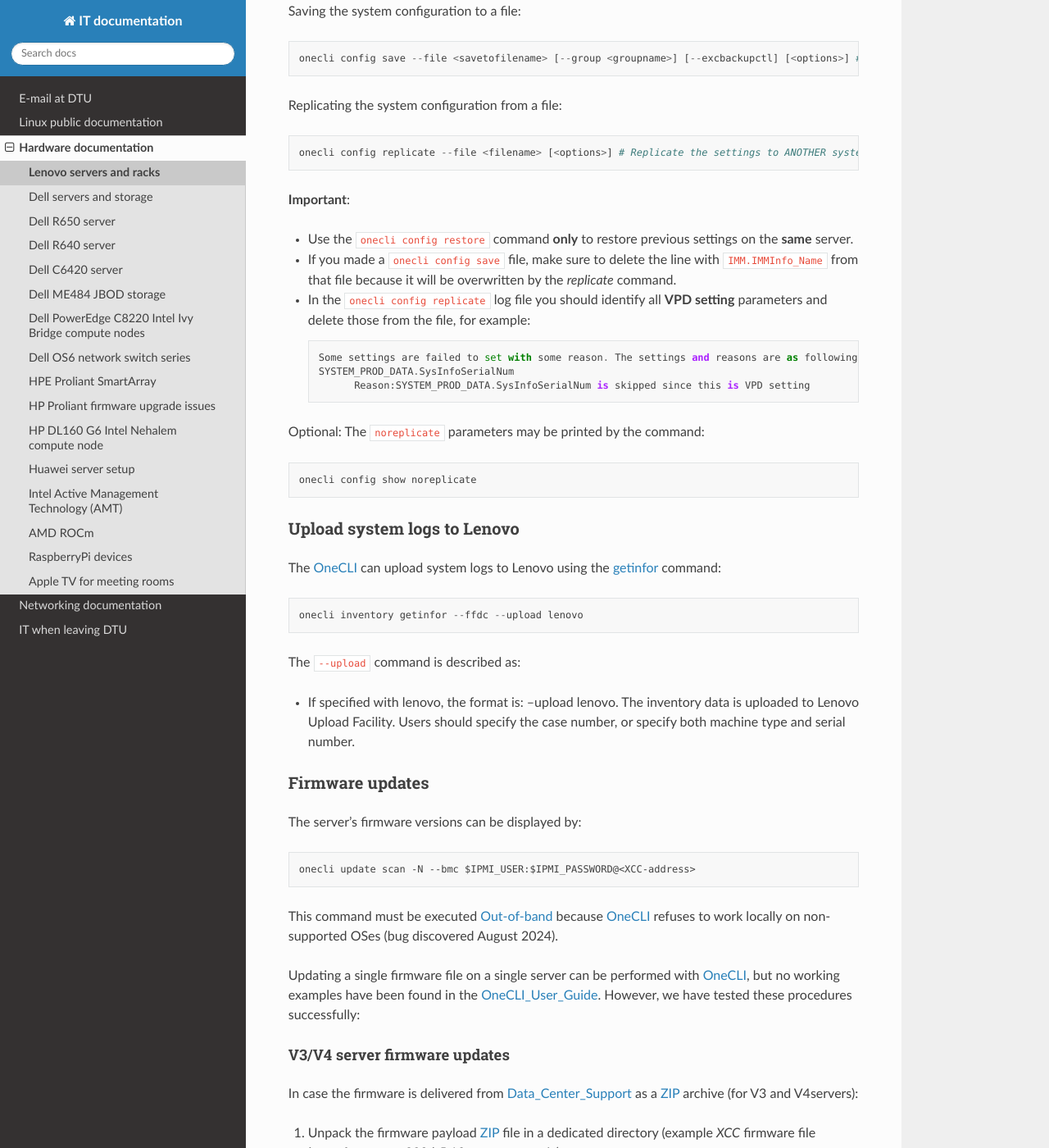
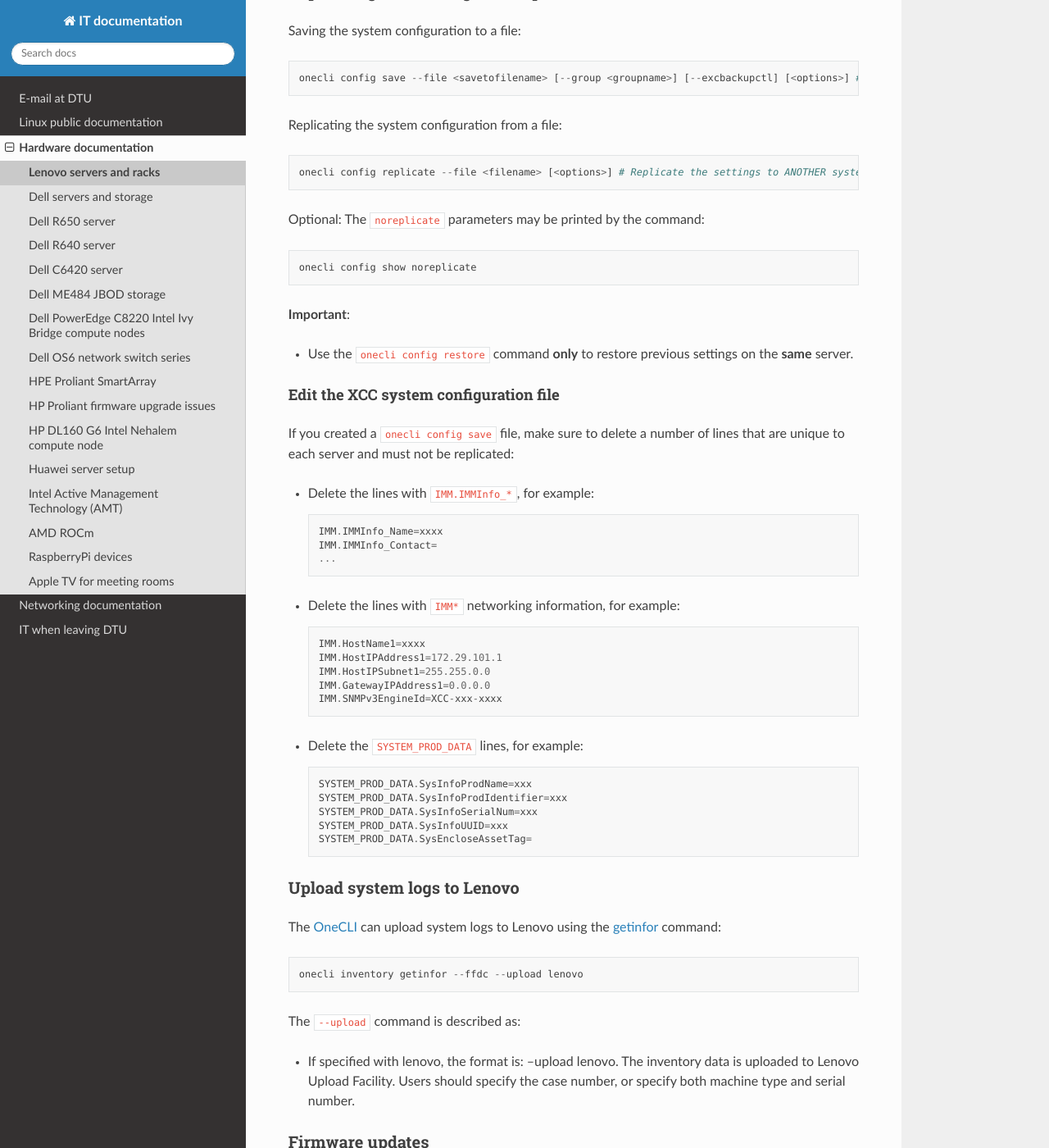
Before and after one commit to OleHolmNielsen/ITwiki, a Sphinx documentation site: the page built from docs/Lenovo_XClarity_BMC.rst, in a window 1280 px wide and 1400 px high, scrolled down 3984 px. Shown: the whole window at 82% size. Built offline with Sphinx 7.4.7 and the Read the Docs theme 3.1.0, drawn with Linux system fonts in a browser that asks for light colours; some of the changed text lies outside the part shown.

Commit message:
Edit the XCC system configuration file

```diff
--- a/docs/Lenovo_XClarity_BMC.rst
+++ b/docs/Lenovo_XClarity_BMC.rst
@@ -169,22 +169,41 @@ Replicating the system configuration from a file::
 
   onecli config replicate --file <filename> [<options>] # Replicate the settings to ANOTHER system
 
+Optional: The ``noreplicate`` parameters may be printed by the command::
+
+  onecli config show noreplicate
+
 **Important**:
 
 * Use the ``onecli config restore`` command **only** to restore previous settings on the **same** server.
 
-* If you made a ``onecli config save`` file, make sure to delete the line with ``IMM.IMMInfo_Name`` from that file because it
-  will be overwritten by the *replicate* command.
+Edit the XCC system configuration file
+.......................................
 
-* In the ``onecli config replicate`` log file you should identify all **VPD setting** parameters and delete those from the file, for example::
+If you created a ``onecli config save`` file, make sure to delete a number of lines
+that are unique to each server and must not be replicated:
 
-    Some settings are failed to set with some reason. The settings and reasons are as following:
-    SYSTEM_PROD_DATA.SysInfoSerialNum
-          Reason:SYSTEM_PROD_DATA.SysInfoSerialNum is skipped since this is VPD setting
+* Delete the lines with ``IMM.IMMInfo_*``, for example::
 
-Optional: The ``noreplicate`` parameters may be printed by the command::
+    IMM.IMMInfo_Name=xxxx
+    IMM.IMMInfo_Contact=
+    ...
 
-  onecli config show noreplicate
+* Delete the lines with ``IMM*`` networking information, for example::
+
+    IMM.HostName1=xxxx
+    IMM.HostIPAddress1=172.29.101.1
+    IMM.HostIPSubnet1=255.255.0.0
+    IMM.GatewayIPAddress1=0.0.0.0
+    IMM.SNMPv3EngineId=XCC-xxx-xxxx
+
+* Delete the ``SYSTEM_PROD_DATA`` lines, for example::
+
+    SYSTEM_PROD_DATA.SysInfoProdName=xxx
+    SYSTEM_PROD_DATA.SysInfoProdIdentifier=xxx
+    SYSTEM_PROD_DATA.SysInfoSerialNum=xxx
+    SYSTEM_PROD_DATA.SysInfoUUID=xxx
+    SYSTEM_PROD_DATA.SysEncloseAssetTag=
 
 Upload system logs to Lenovo
 ------------------------------
```
